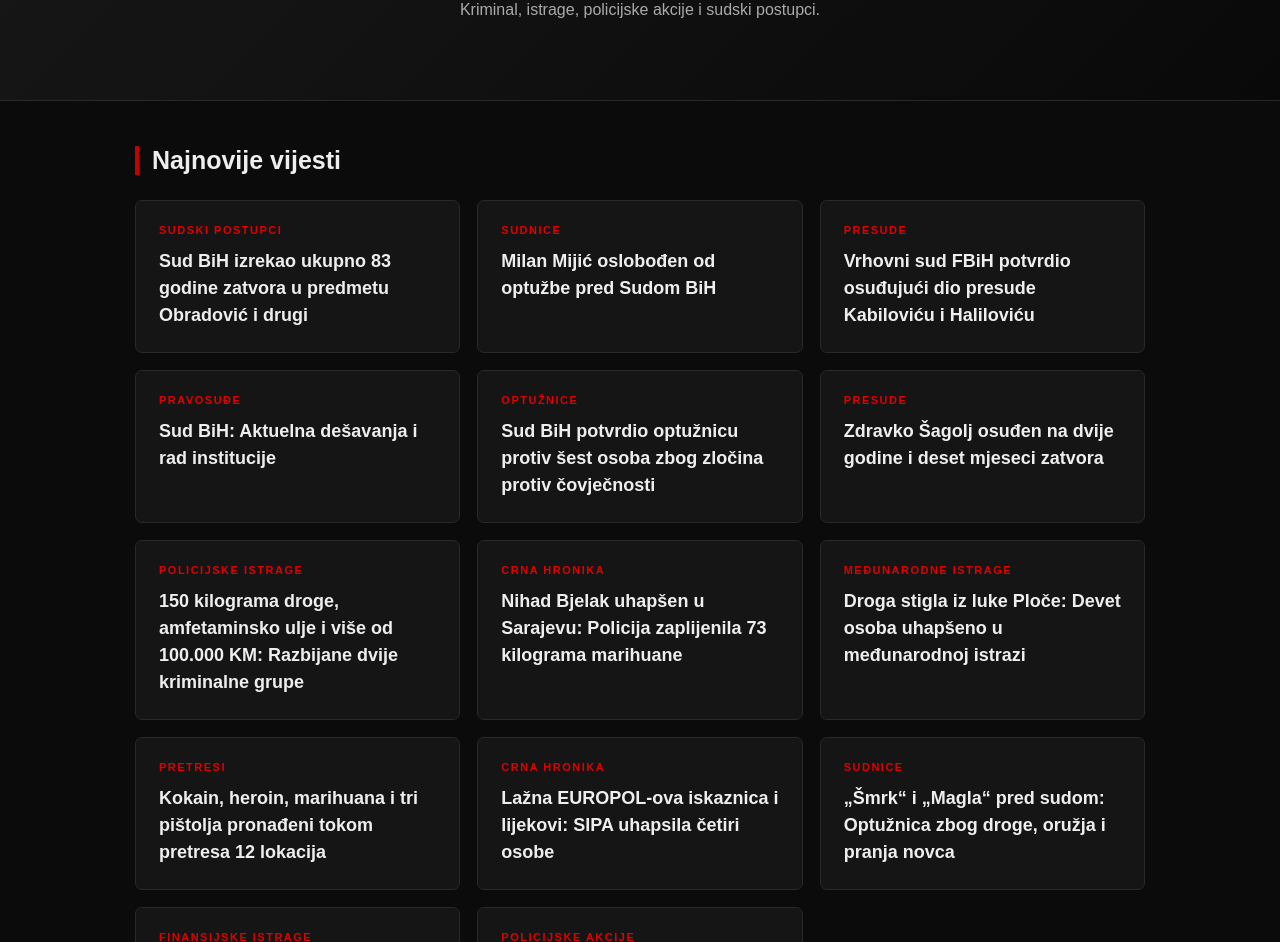
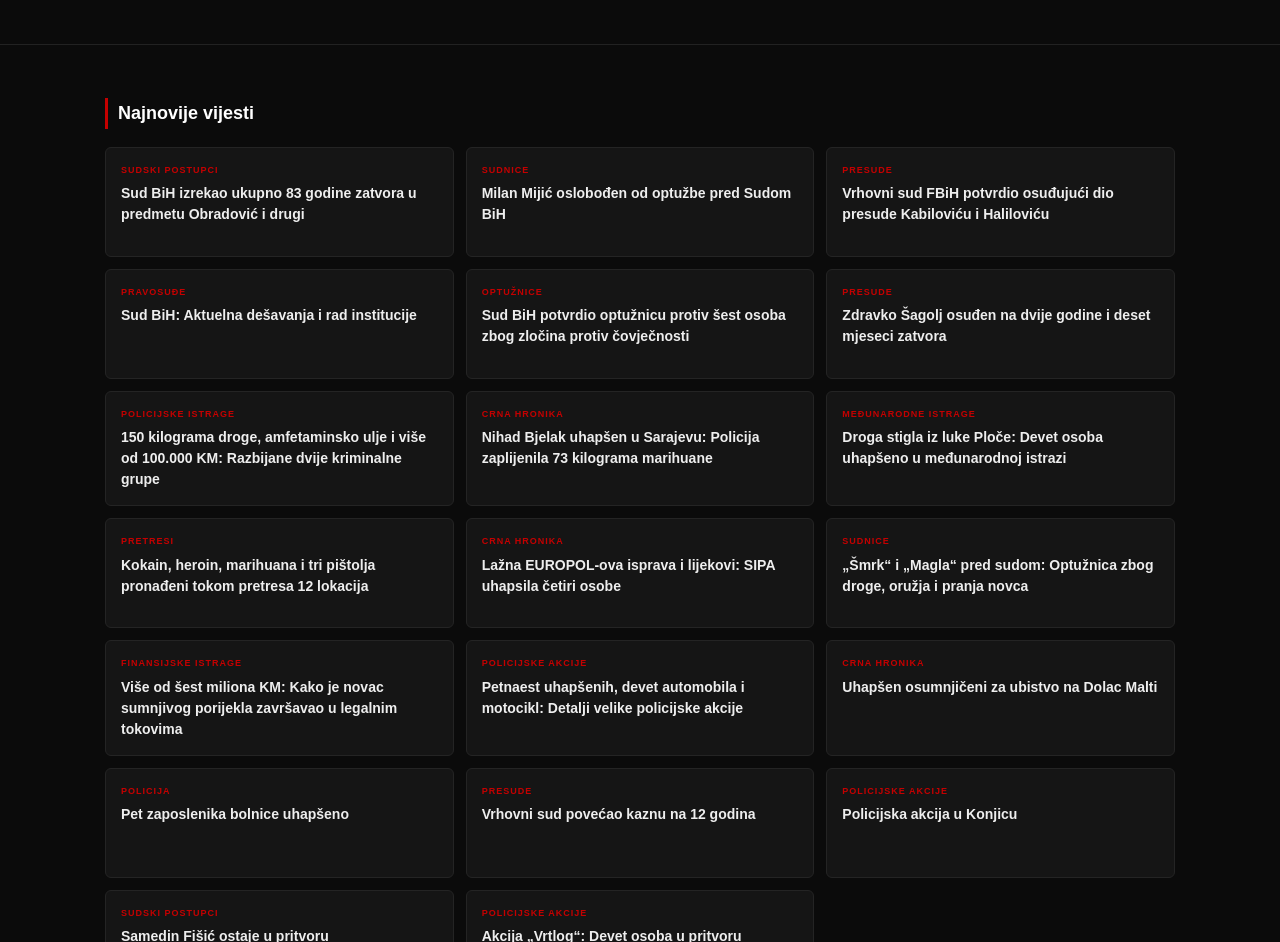
Before and after one commit to SudskiDosije/SudskiDosije.github.io, a plain HTML site: page index.html in a window 1280 px wide. Shown: the part 240-1182 px from the top of the page. Drawn offline with Linux system fonts and the light colour scheme.

Commit message:
Update index.html

```diff
--- a/index.html
+++ b/index.html
@@ -4,7 +4,7 @@
 <head>
 <meta charset="UTF-8">
 <meta name="viewport" content="width=device-width, initial-scale=1.0">
-<title>Sudski Dosije | Crna hronika i sudske vijesti</title>
+<title>Sudski Dosije</title>
 
 <style>
 * {
@@ -12,138 +12,142 @@
 }
 
 body {
+    background: #0b0b0b;
+    color: #ddd;
+    font-family: Arial, sans-serif;
     margin: 0;
-    background: #0b0b0b;
-    color: #eeeeee;
-    font-family: Arial, sans-serif;
+    line-height: 1.7;
 }
 
 header {
-    background: #111111;
-    padding: 25px 7%;
+    background: #111;
+    padding: 22px;
+    text-align: center;
     border-bottom: 3px solid #c40000;
 }
 
-.logo {
+header h2 {
+    color: white;
     margin: 0;
-    font-size: 27px;
-    letter-spacing: 3px;
-    font-weight: bold;
+    letter-spacing: 2px;
 }
 
-.logo span {
-    color: #e00000;
+header span {
+    color: #c40000;
 }
 
 nav {
-    margin-top: 15px;
+    margin-top: 8px;
 }
 
 nav a {
-    color: #cccccc;
+    color: #aaa;
     text-decoration: none;
-    margin-right: 22px;
-    font-size: 14px;
+    font-size: 13px;
+    margin: 0 10px;
 }
 
 nav a:hover {
-    color: #ff3333;
+    color: #c40000;
 }
 
 .hero {
-    padding: 65px 20px;
     text-align: center;
-    background: linear-gradient(135deg, #171717, #090909);
-    border-bottom: 1px solid #292929;
+    padding: 35px 15px 45px;
+    border-bottom: 1px solid #222;
 }
 
 .hero h1 {
-    font-size: 38px;
-    margin: 0 0 12px;
+    color: white;
+    margin: 0;
+    font-size: 28px;
 }
 
 .hero h1 span {
-    color: #e00000;
+    color: #c40000;
 }
 
 .hero p {
-    color: #aaaaaa;
-    font-size: 16px;
+    color: #999;
+    font-size: 14px;
+    margin: 5px 0;
 }
 
 main {
-    max-width: 1050px;
-    margin: 45px auto;
-    padding: 0 20px;
+    max-width: 1100px;
+    margin: 25px auto;
+    padding: 10px 15px 30px;
 }
 
 .section-title {
-    font-size: 25px;
-    border-left: 4px solid #c40000;
-    padding-left: 13px;
-    margin-bottom: 25px;
+    color: white;
+    border-left: 3px solid #c40000;
+    padding-left: 10px;
+    font-size: 18px;
+    margin-bottom: 18px;
 }
 
 .news-grid {
     display: grid;
-    grid-template-columns: repeat(auto-fit, minmax(280px, 1fr));
-    gap: 17px;
+    grid-template-columns: repeat(3, 1fr);
+    gap: 12px;
 }
 
 .news-card {
-    display: block;
     background: #151515;
-    border: 1px solid #292929;
-    border-radius: 7px;
-    padding: 23px;
-    min-height: 125px;
-    text-decoration: none;
-    color: #eeeeee;
+    border: 1px solid #242424;
+    border-radius: 6px;
+    padding: 15px;
+    min-height: 110px;
     transition: 0.2s;
 }
 
 .news-card:hover {
     border-color: #c40000;
-    background: #1d1d1d;
-    transform: translateY(-3px);
+    transform: translateY(-2px);
 }
 
 .category {
-    color: #e00000;
-    font-size: 11px;
+    color: #c40000;
+    font-size: 9px;
     font-weight: bold;
-    letter-spacing: 1.5px;
-    margin-bottom: 12px;
+    letter-spacing: 1px;
+    text-transform: uppercase;
 }
 
-.news-card h2 {
-    font-size: 18px;
+.news-card a {
+    display: block;
+    color: #eee;
+    text-decoration: none;
+    font-size: 14px;
+    font-weight: bold;
     line-height: 1.5;
-    margin: 0;
+    margin-top: 5px;
+}
+
+.news-card a:hover {
+    color: #c40000;
 }
 
 footer {
-    background: #111111;
-    border-top: 2px solid #c40000;
     text-align: center;
-    padding: 28px 15px;
-    color: #888888;
-    margin-top: 60px;
-    font-size: 13px;
+    padding: 25px;
+    color: #777;
+    border-top: 1px solid #c40000;
+    font-size: 12px;
+    background: #111;
+    margin-top: 20px;
 }
 
-@media (max-width: 600px) {
-    .hero h1 {
-        font-size: 29px;
+@media (max-width: 700px) {
+    .news-grid {
+        grid-template-columns: repeat(2, 1fr);
     }
+}
 
-    header {
-        padding: 20px;
-    }
-
-    nav a {
-        display: inline-block;
-        margin: 10px 12px 0 0;
+@media (max-width: 450px) {
+    .news-grid {
+        grid-template-columns: 1fr;
     }
 }
 </style>
@@ -152,8 +156,7 @@ footer {
 <body>
 
 <header>
-    <h2 class="logo">SUDSKI <span>DOSIJE</span></h2>
-
+    <h2>SUDSKI <span>DOSIJE</span></h2>
     <nav>
         <a href="index.html">Početna</a>
         <a href="#vijesti">Najnovije vijesti</a>
@@ -167,87 +170,117 @@ footer {
 
 <main id="vijesti">
 
-    <h2 class="section-title">Najnovije vijesti</h2>
+<h3 class="section-title">Najnovije vijesti</h3>
 
-    <div class="news-grid">
+<div class="news-grid">
 
-        <a class="news-card" href="vijest1.html">
-            <div class="category">SUDSKI POSTUPCI</div>
-            <h2>Sud BiH izrekao ukupno 83 godine zatvora u predmetu Obradović i drugi</h2>
-        </a>
+<div class="news-card">
+<div class="category">Sudski postupci</div>
+<a href="vijest1.html">Sud BiH izrekao ukupno 83 godine zatvora u predmetu Obradović i drugi</a>
+</div>
 
-        <a class="news-card" href="vijest2.html">
-            <div class="category">SUDNICE</div>
-            <h2>Milan Mijić oslobođen od optužbe pred Sudom BiH</h2>
-        </a>
+<div class="news-card">
+<div class="category">Sudnice</div>
+<a href="vijest2.html">Milan Mijić oslobođen od optužbe pred Sudom BiH</a>
+</div>
 
-        <a class="news-card" href="vijest3.html">
-            <div class="category">PRESUDE</div>
-            <h2>Vrhovni sud FBiH potvrdio osuđujući dio presude Kabiloviću i Haliloviću</h2>
-        </a>
+<div class="news-card">
+<div class="category">Presude</div>
+<a href="vijest3.html">Vrhovni sud FBiH potvrdio osuđujući dio presude Kabiloviću i Haliloviću</a>
+</div>
 
-        <a class="news-card" href="vijest4.html">
-            <div class="category">PRAVOSUĐE</div>
-            <h2>Sud BiH: Aktuelna dešavanja i rad institucije</h2>
-        </a>
+<div class="news-card">
+<div class="category">Pravosuđe</div>
+<a href="vijest4.html">Sud BiH: Aktuelna dešavanja i rad institucije</a>
+</div>
 
-        <a class="news-card" href="vijest5.html">
-            <div class="category">OPTUŽNICE</div>
-            <h2>Sud BiH potvrdio optužnicu protiv šest osoba zbog zločina protiv čovječnosti</h2>
-        </a>
+<div class="news-card">
+<div class="category">Optužnice</div>
+<a href="vijest5.html">Sud BiH potvrdio optužnicu protiv šest osoba zbog zločina protiv čovječnosti</a>
+</div>
 
-        <a class="news-card" href="vijest6.html">
-            <div class="category">PRESUDE</div>
-            <h2>Zdravko Šagolj osuđen na dvije godine i deset mjeseci zatvora</h2>
-        </a>
+<div class="news-card">
+<div class="category">Presude</div>
+<a href="vijest6.html">Zdravko Šagolj osuđen na dvije godine i deset mjeseci zatvora</a>
+</div>
 
-        <a class="news-card" href="vijest7.html">
-            <div class="category">POLICIJSKE ISTRAGE</div>
-            <h2>150 kilograma droge, amfetaminsko ulje i više od 100.000 KM: Razbijane dvije kriminalne grupe</h2>
-        </a>
+<div class="news-card">
+<div class="category">Policijske istrage</div>
+<a href="vijest7.html">150 kilograma droge, amfetaminsko ulje i više od 100.000 KM: Razbijane dvije kriminalne grupe</a>
+</div>
 
-        <a class="news-card" href="vijest8.html">
-            <div class="category">CRNA HRONIKA</div>
-            <h2>Nihad Bjelak uhapšen u Sarajevu: Policija zaplijenila 73 kilograma marihuane</h2>
-        </a>
+<div class="news-card">
+<div class="category">Crna hronika</div>
+<a href="vijest8.html">Nihad Bjelak uhapšen u Sarajevu: Policija zaplijenila 73 kilograma marihuane</a>
+</div>
 
-        <a class="news-card" href="vijest9.html">
-            <div class="category">MEĐUNARODNE ISTRAGE</div>
-            <h2>Droga stigla iz luke Ploče: Devet osoba uhapšeno u međunarodnoj istrazi</h2>
-        </a>
+<div class="news-card">
+<div class="category">Međunarodne istrage</div>
+<a href="vijest9.html">Droga stigla iz luke Ploče: Devet osoba uhapšeno u međunarodnoj istrazi</a>
+</div>
 
-        <a class="news-card" href="vijest10.html">
-            <div class="category">PRETRESI</div>
-            <h2>Kokain, heroin, marihuana i tri pištolja pronađeni tokom pretresa 12 lokacija</h2>
-        </a>
+<div class="news-card">
+<div class="category">Pretresi</div>
+<a href="vijest10.html">Kokain, heroin, marihuana i tri pištolja pronađeni tokom pretresa 12 lokacija</a>
+</div>
 
-        <a class="news-card" href="vijest11.html">
-            <div class="category">CRNA HRONIKA</div>
-            <h2>Lažna EUROPOL-ova iskaznica i lijekovi: SIPA uhapsila četiri osobe</h2>
-        </a>
+<div class="news-card">
+<div class="category">Crna hronika</div>
+<a href="vijest11.html">Lažna EUROPOL-ova isprava i lijekovi: SIPA uhapsila četiri osobe</a>
+</div>
 
-        <a class="news-card" href="vijest12.html">
-            <div class="category">SUDNICE</div>
-            <h2>„Šmrk“ i „Magla“ pred sudom: Optužnica zbog droge, oružja i pranja novca</h2>
-        </a>
+<div class="news-card">
+<div class="category">Sudnice</div>
+<a href="vijest12.html">„Šmrk“ i „Magla“ pred sudom: Optužnica zbog droge, oružja i pranja novca</a>
+</div>
 
-        <a class="news-card" href="vijest13.html">
-            <div class="category">FINANSIJSKE ISTRAGE</div>
-            <h2>Više od šest miliona KM: Kako je novac sumnjivog porijekla završavao u legalnim tokovima</h2>
-        </a>
+<div class="news-card">
+<div class="category">Finansijske istrage</div>
+<a href="vijest13.html">Više od šest miliona KM: Kako je novac sumnjivog porijekla završavao u legalnim tokovima</a>
+</div>
 
-        <a class="news-card" href="vijest14.html">
-            <div class="category">POLICIJSKE AKCIJE</div>
-            <h2>Petnaest uhapšenih, devet automobila i motocikl: Detalji velike policijske akcije</h2>
-        </a>
+<div class="news-card">
+<div class="category">Policijske akcije</div>
+<a href="vijest14.html">Petnaest uhapšenih, devet automobila i motocikl: Detalji velike policijske akcije</a>
+</div>
 
-    </div>
+<div class="news-card">
+<div class="category">Crna hronika</div>
+<a href="vijest15.html">Uhapšen osumnjičeni za ubistvo na Dolac Malti</a>
+</div>
+
+<div class="news-card">
+<div class="category">Policija</div>
+<a href="vijest16.html">Pet zaposlenika bolnice uhapšeno</a>
+</div>
+
+<div class="news-card">
+<div class="category">Presude</div>
+<a href="vijest17.html">Vrhovni sud povećao kaznu na 12 godina</a>
+</div>
+
+<div class="news-card">
+<div class="category">Policijske akcije</div>
+<a href="vijest18.html">Policijska akcija u Konjicu</a>
+</div>
+
+<div class="news-card">
+<div class="category">Sudski postupci</div>
+<a href="vijest19.html">Samedin Fišić ostaje u pritvoru</a>
+</div>
+
+<div class="news-card">
+<div class="category">Policijske akcije</div>
+<a href="vijest20.html">Akcija „Vrtlog“: Devet osoba u pritvoru</a>
+</div>
+
+</div>
 </main>
 
 <footer>
-    <p><strong>SUDSKI DOSIJE</strong></p>
+    SUDSKI DOSIJE
     <p>Informacije o kriminalu, istragama i pravosuđu.</p>
-    <p>© 2026 Sudski Dosije. Sva prava zadržana.</p>
+    © 2026 Sudski Dosije. Sva prava zadržana.
 </footer>
 
 </body>
```
